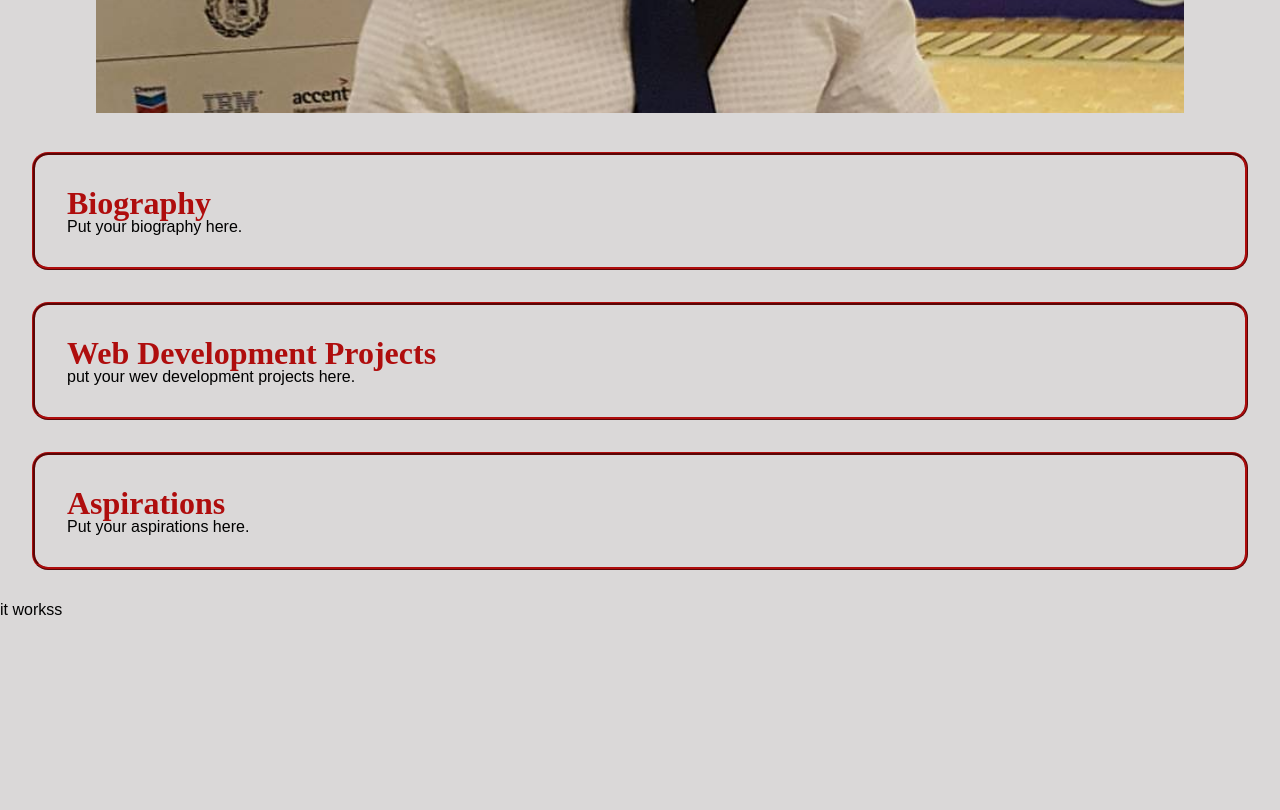
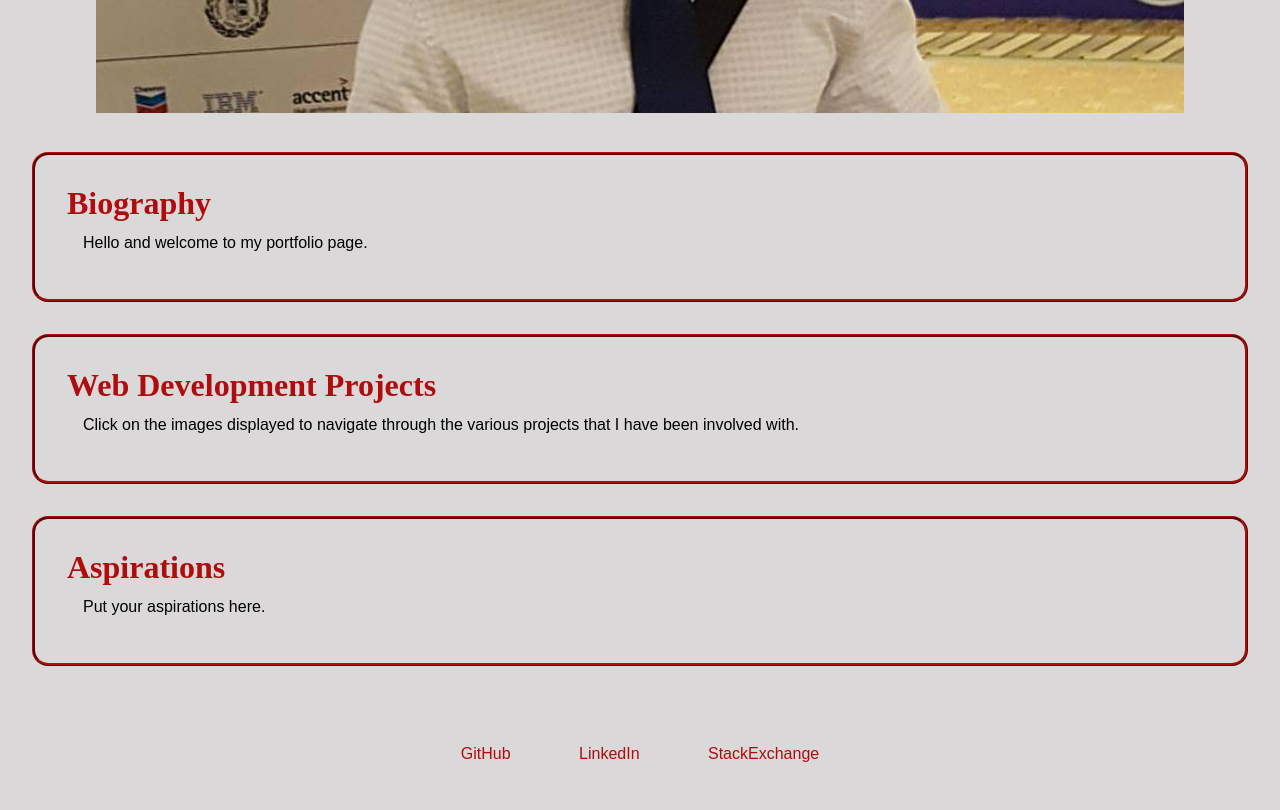
Before and after one commit to Kasdjono/resume-portfolio, a plain HTML site: page index.html in a window 1280 px wide. Shown: the part 604-1414 px from the top of the page. Before the commit the page ends 1222 px from the top, so only its background shows below. Drawn offline with Linux system fonts and the light colour scheme.

Commit message:
added functional links in the footer and added hover features for nav/footer

```diff
--- a/assets/css/style.css
+++ b/assets/css/style.css
@@ -4,17 +4,21 @@
     margin: 0;
 }
 
+/* ------ Variables ------ */
 :root {
     --header-color: rgb(175, 13, 13);
-
+    --nav-color: rgb(204, 28, 86);
+    --nav-shadow: 2px 2px 3px rgb(151, 78, 115);
 }
 
 
+/* ------ Body ------ */
 body {
     background-color: rgb(218, 216, 216);
   }
 
-  /*---- Header ---*/
+
+  /* ------ Header ------ */
 .header {
     /* display: flex */
     padding: 15px;
@@ -24,7 +28,6 @@ body {
     margin-top: .35em;
     position: fixed;
     width: 100%;
-    background-image: ;
 }
 
 .header h1 {
@@ -32,6 +35,8 @@ body {
     font-size: 48px;
 }
 
+
+/* ------ Header / Navigation Bar ------- */
 .header nav {
     padding-top: 15px;
     margin-right: 20px;
@@ -40,26 +45,31 @@ body {
     font-size: 20px;
 }
 
-.header nav ul{
+.header nav ul {
     list-style-type: none;
     text-align: end;
 
 }
 
-.header nav ul li{
+.header nav ul li {
     display: inline-block;
     align-items: flex-end;
     margin-left: 25px;
 
 }
 
-.header nav ul li a{
+.header nav ul li a {
     color: var(--header-color);
     text-decoration: none;
 }
 
+.header nav ul li a:hover {
+    color: var(--nav-color);
+    text-shadow: var(--nav-shadow);
+}
 
-/*--- Profile Image ---*/
+
+/* ------ Profile Image ------ */
 
 .profile-image img {
     object-fit: cover;
@@ -73,7 +83,12 @@ body {
     padding-top: 6em;
 }
 
-/*--- Main Section ---*/
+
+/* ------ Main Section ------ */
+
+.main {
+    margin-bottom: 30px;
+}
 
 .info {
     padding: 2em;
@@ -90,3 +105,32 @@ body {
     font-family: 'Times New Roman', Times, serif;
     font-weight: bold;
 }
+
+.info p {
+    margin: 1em;
+}
+
+
+/* ------ Footer ------ */
+
+.footer ul {
+    list-style-type: none;
+    text-align: center;
+}
+
+.footer ul li {
+    display: inline-block;
+    margin-top: 3em;
+    margin-bottom: 3em;
+}
+
+.footer nav ul li a {
+    margin: 2em;
+    color: var(--header-color);
+    text-decoration: none;
+}
+
+.footer nav ul li a:hover {
+    color: var(--nav-color);
+    text-shadow: var(--nav-shadow);
+}
--- a/index.html
+++ b/index.html
@@ -20,13 +20,13 @@
         <nav>
             <ul>
                 <li>
-                    <a href="#Biography:">Biography</a>
+                    <a href="#bio">Biography</a>
                 </li>
                 <li>
-                    <a href="#Web Development Projects">Web Development Projects</a>
+                    <a href="#web-dev-proj">Web Development Projects</a>
                 </li>
                 <li>
-                    <a href="#Aspirations">Aspirations</a>
+                    <a href="#asp">Aspirations</a>
                 </li>
             </ul>
         </nav>
@@ -39,32 +39,46 @@
 
     <!-- Main Content -->
     <main>
-        <section class="info">
+        <article>
+            <section id="bio" class="info">
                 <h2>Biography</h2>
                 <p>
-                Put your biography here.
+                    Hello and welcome to my portfolio page.
                 </p>
             </section>
 
-        <section class="info">
+            <section id="web-dev-proj" class="info">
                 <h2>Web Development Projects</h2>
                 <p>
-                put your wev development projects here.
+                    Click on the images displayed to navigate through the various projects that I have
+                    been involved with.
                 </p>
             </section>
 
-        <section class="info">
+            <section id="asp" class="info">
                 <h2>Aspirations</h2>
                 <p>
                     Put your aspirations here.
                 </p>
             </section>
+        </article>
     </main>
 
-    <article class="article">
-        <p> it workss
-        </p>
-    </article>
+    <!-- Footer -->
+    <footer class="footer">
+        <nav>
+            <ul>
+                <li>
+                    <a href="https://github.com/Kasdjono">GitHub</a>
+                </li>
+                <li>
+                    <a href="https://www.linkedin.com/in/nicholas-kasdjono-a2592a20a?lipi=urn%3Ali%3Apage%3Ad_flagship3_profile_view_base_contact_details%3BGCznKTBJTrCkWb84%2F2OBWQ%3D%3D">LinkedIn</a></li>
+                <li>
+                    <a href="https://stackexchange.com/users/22269900/nick-kash">StackExchange</a>
+                </li>
+            </ul>
+        </nav>
+    </footer>
 
 </body>
 
```
Lines whose indentation alone changed are shown as unchanged.
